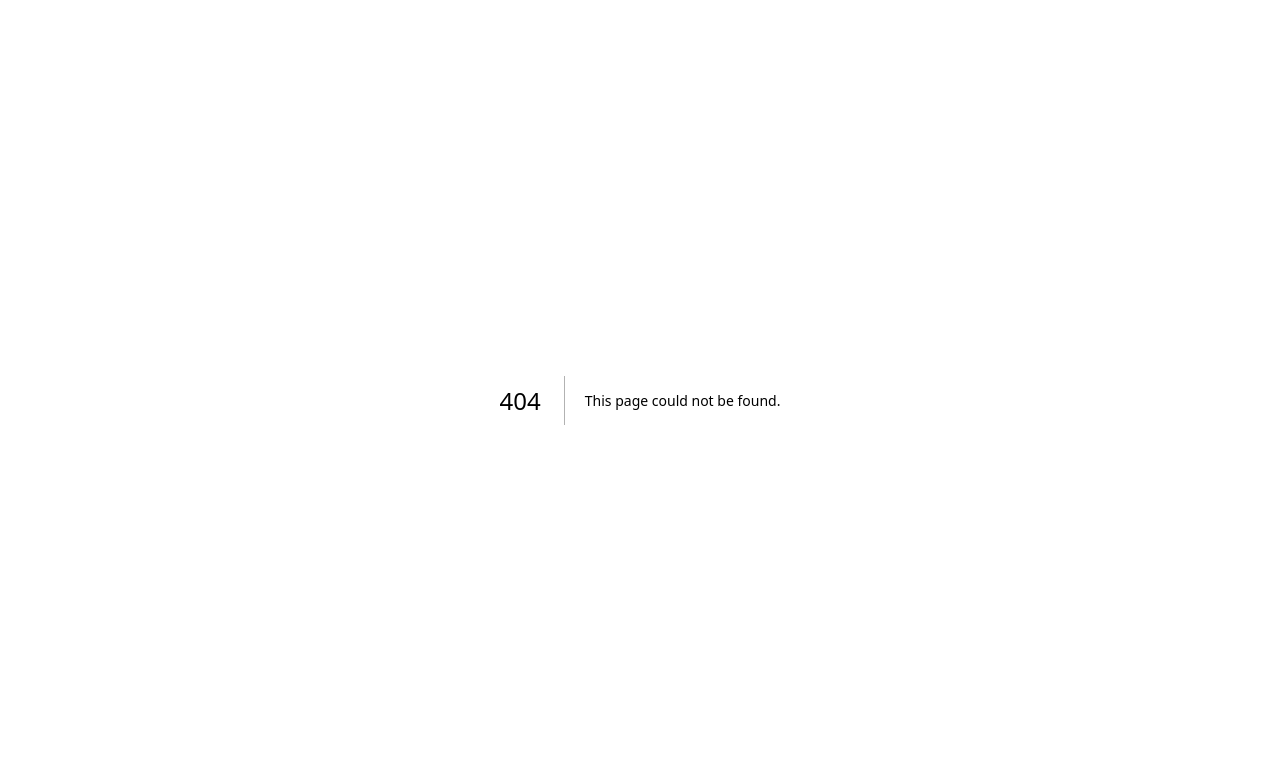
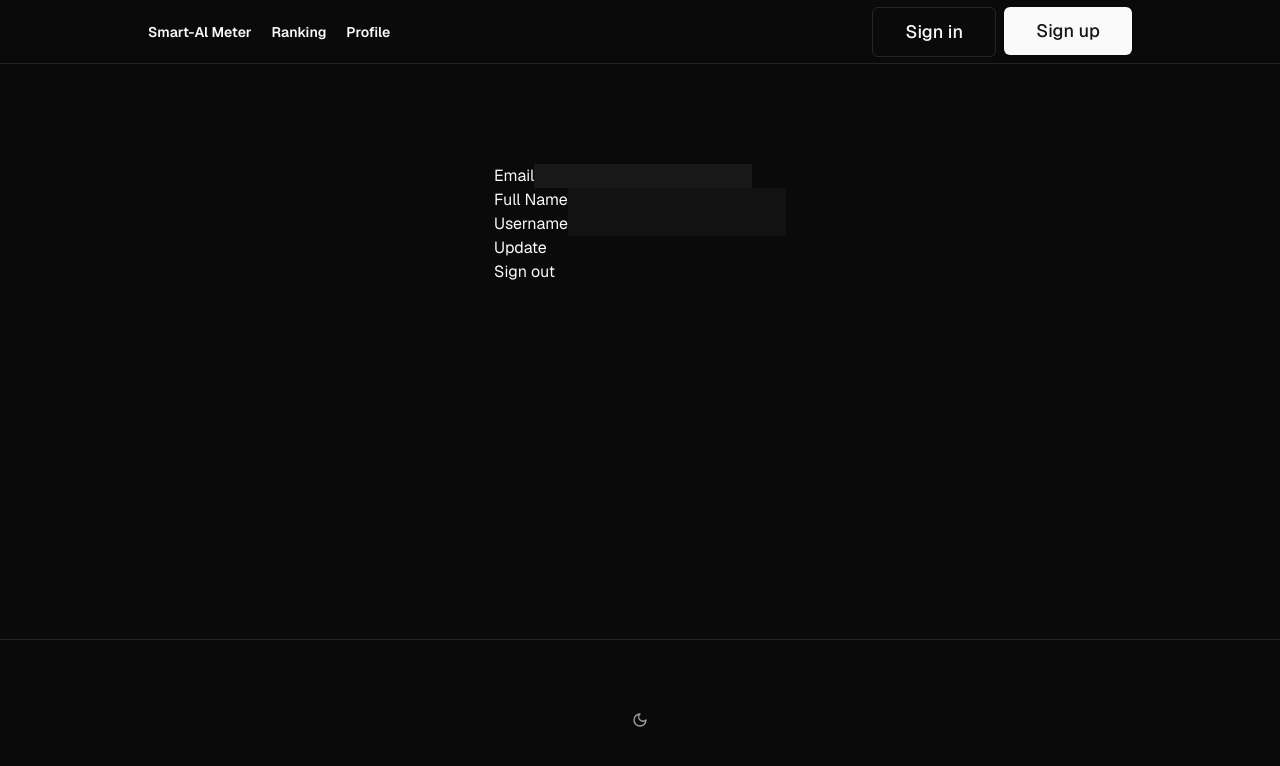
Before and after one commit to Chedelmahinay/pocket-breathalyzer, a Next.js app in the folder smart_al/: page /protected/account in a window 1280 px wide. Before the commit this address had no page. Shown: the top 766 px of the page. Built offline with nearby package versions, Linux system fonts and the light colour scheme; no server answers; the database is empty.

Commit message:
feat(user info page): vercel test

```diff
--- /dev/null
+++ b/smart_al/app/protected/account/page.tsx
@@ -0,0 +1,15 @@
+import AccountForm from "@/components/account-form"
+import { createClient } from '@/lib/supabase/server'
+
+export const dynamic = "force-dynamic";
+export const revalidate = 0;
+
+export default async function Account() {
+  const supabase = await createClient()
+
+  const {
+    data: { user },
+  } = await supabase.auth.getUser()
+
+  return <AccountForm user={user} />
+}
--- a/smart_al/app/protected/layout.tsx
+++ b/smart_al/app/protected/layout.tsx
@@ -19,7 +19,7 @@ export default function ProtectedLayout({
             <div className="flex gap-5 items-center font-semibold">
               <Link href={"/"}>Smart-Al Meter</Link>
               <Link href={"/protected/ranking"}>Ranking</Link>
-              <Link href={"/protected/user"}>Profile</Link>
+              <Link href={"/protected/account"}>Profile</Link>
             </div>
             {!hasEnvVars ? (
               <EnvVarWarning />
--- a/smart_al/app/protected/user/page.tsx
+++ /dev/null
@@ -1,53 +0,0 @@
-import { redirect } from "next/navigation";
-import { createClient } from "@/lib/supabase/server";
-
-
-export default async function UserPage() {
-
-  const supabase = await createClient();
-
-  // Hae kirjautunut käyttäjä
-  const { data: authData, error: authError } = await supabase.auth.getUser();
-  if (authError || !authData?.user) {
-    redirect("/auth/login");
-  }
-
-
-
-  const user = authData.user;
-
-
-  const { data: profile, error: profileError } = await supabase
-    .from("user_data")
-    .select("username, created_at")
-    .maybeSingle();
-
-  return (
-    <div className="mx-auto max-w-2xl p-6 space-y-6">
-      <h1 className="text-2xl font-semibold">User Info</h1>
-
-      <div className="rounded-2xl border p-5 space-y-2">
-        <div className="text-sm text-muted-foreground">Current user</div>
-        <div><span className="font-medium">Email:</span> {user.email}</div>
-        {profileError ? (
-          <div className="text-sm text-red-600">
-            Fetcing profile failed: {profileError.message}
-          </div>
-        ) : (
-          <>
-
-            <div>
-              <span className="font-medium">Username:</span>{" "}
-              {profile?.username ?? "Not set username)"}
-            </div>
-            <div className="text-sm text-muted-foreground">
-              Profile created at: {profile?.created_at ? new Date(profile.created_at).toLocaleString() : "-"}
-            </div>
-          </>
-        )}
-      </div>
-
-      {/* Salasanan vaihto */}
-    </div>
-  );
-}
--- /dev/null
+++ b/smart_al/components/account-form.tsx
@@ -0,0 +1,125 @@
+'use client'
+import { useCallback, useEffect, useState } from 'react'
+import { createClient } from '@/lib/supabase/client'
+import { type User } from '@supabase/supabase-js'
+
+// ...
+
+export default function AccountForm({ user }: { user: User | null }) {
+  const supabase = createClient()
+  const [loading, setLoading] = useState(true)
+  const [name, setName] = useState<string | null>(null)
+  const [username, setUsername] = useState<string | null>(null)
+  const [email, setEmail] = useState<string | null>(null)
+
+
+  const getProfile = useCallback(async () => {
+    try {
+      setLoading(true)
+      const { data, error, status } = await supabase
+        .from('profiles')
+        .select('name, username,email')
+        .eq('id', user?.id)
+        .single()
+
+      if (error && status !== 406) {
+        console.log(error)
+        throw error
+      }
+
+      if (data) {
+        setName(data.name)
+        setUsername(data.username)
+        setEmail(data.email)
+        }
+
+    } catch (error) {
+      alert('Error loading user data!')
+    } finally {
+      setLoading(false)
+    }
+  }, [user, supabase])
+
+  useEffect(() => {
+    getProfile()
+  }, [user, getProfile])
+
+  async function updateProfile({
+    username,
+    website,
+    avatar_url,
+  }: {
+    username: string | null
+    fullname: string | null
+    website: string | null
+    avatar_url: string | null
+  }) {
+    try {
+      setLoading(true)
+
+      const { error } = await supabase.from('profiles').upsert({
+        id: user?.id as string,
+        name: name,
+        username,
+        website,
+        avatar_url,
+        updated_at: new Date().toISOString(),
+      })
+      if (error) throw error
+      alert('Profile updated!')
+    } catch (error) {
+      alert('Error updating the data!')
+    } finally {
+      setLoading(false)
+    }
+  }
+
+  return (
+    <div className="form-widget">
+
+      {/* ... */}
+
+      <div>
+        <label htmlFor="email">Email</label>
+        <input id="email" type="text" value={user?.email} disabled />
+      </div>
+      <div>
+        <label htmlFor="fullName">Full Name</label>
+        <input
+          id="fullName"
+          type="text"
+          value={name || ''}
+          onChange={(e) => setName(e.target.value)}
+        />
+      </div>
+      <div>
+        <label htmlFor="username">Username</label>
+        <input
+          id="username"
+          type="text"
+          value={username || ''}
+          onChange={(e) => setUsername(e.target.value)}
+        />
+      </div>
+
+
+      <div>
+        <button
+          className="button primary block"
+          onClick={() => updateProfile({ name, username })}
+          disabled={loading}
+        >
+          {loading ? 'Loading ...' : 'Update'}
+        </button>
+      </div>
+
+      <div>
+        <form action="/auth/signout" method="post">
+          <button className="button block" type="submit">
+            Sign out
+          </button>
+        </form>
+      </div>
+    </div>
+  )
+}
--- /dev/null
+++ b/smart_al/components/ui/navbar.tsx
@@ -0,0 +1,27 @@
+// components/ui/navbar.tsx
+import Link from "next/link";
+import { ReactNode } from "react";
+
+interface NavbarProps {
+  logo?: ReactNode;
+  links?: Array<{ href: string; label: string }>;
+  actions?: ReactNode;
+}
+
+export function Navbar({ logo, links = [], actions }: NavbarProps) {
+  return (
+    <nav className="w-full flex justify-center border-b border-b-foreground/10 h-16">
+      <div className="w-full max-w-5xl flex justify-between items-center p-3 px-5 text-sm">
+        <div className="flex gap-5 items-center font-semibold">
+          {logo}
+          {links.map((link) => (
+            <Link key={link.href} href={link.href}>
+              {link.label}
+            </Link>
+          ))}
+        </div>
+        {actions}
+      </div>
+    </nav>
+  );
+}
--- /dev/null
+++ b/smart_al/components/user-query.tsx
@@ -0,0 +1,45 @@
+import { redirect } from "next/navigation";
+import { createClient } from "@/lib/supabase/server";
+
+export default async function UserQueryCard() {
+  const supabase = await createClient();
+
+  const { data: authData, error: authError } = await supabase.auth.getUser();
+  if (authError || !authData?.user) redirect("/auth/login");
+
+  const user = authData.user;
+
+  const { data: profile, error: profileError } = await supabase
+    .from("user_data")
+    .select("username, created_at")
+    .eq("user_id", user.id)
+    .maybeSingle();
+
+  return (
+    <div className="rounded-2xl border p-5 space-y-2">
+      <div className="text-sm text-muted-foreground">Current user</div>
+
+      <div>
+        <span className="font-medium">Email:</span> {user.email}
+      </div>
+
+      {profileError ? (
+        <div className="text-sm text-red-600">
+          Fetching profile failed: {profileError.message}
+        </div>
+      ) : (
+        <>
+          <div>
+            <span className="font-medium">Username:</span>{" "}
+            {profile?.username ?? "Not set"}
+          </div>
+
+          <div className="text-sm text-muted-foreground">
+            Profile created at:{" "}
+            {profile?.created_at ? new Date(profile.created_at).toLocaleString() : "-"}
+          </div>
+        </>
+      )}
+    </div>
+  );
+}
```
